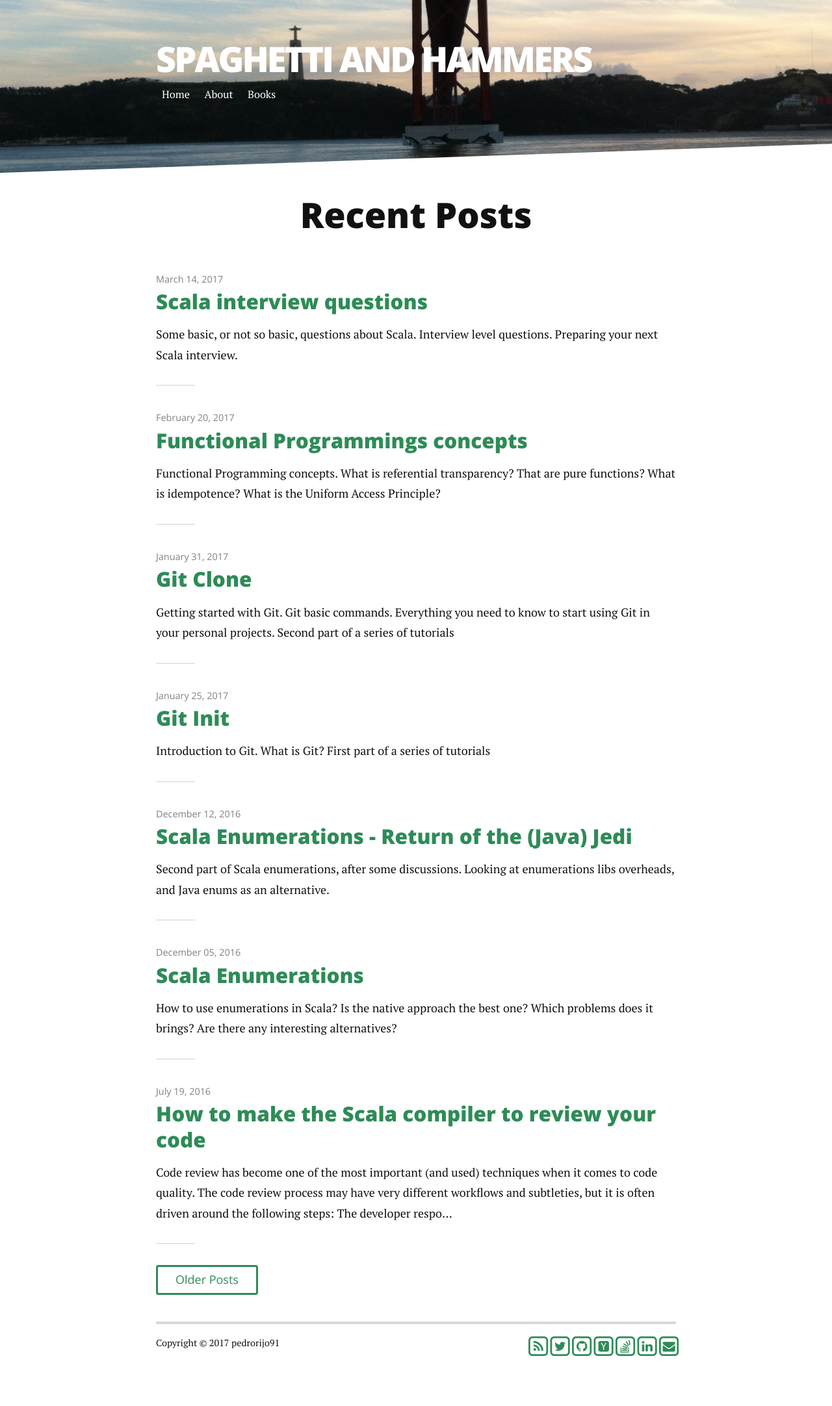
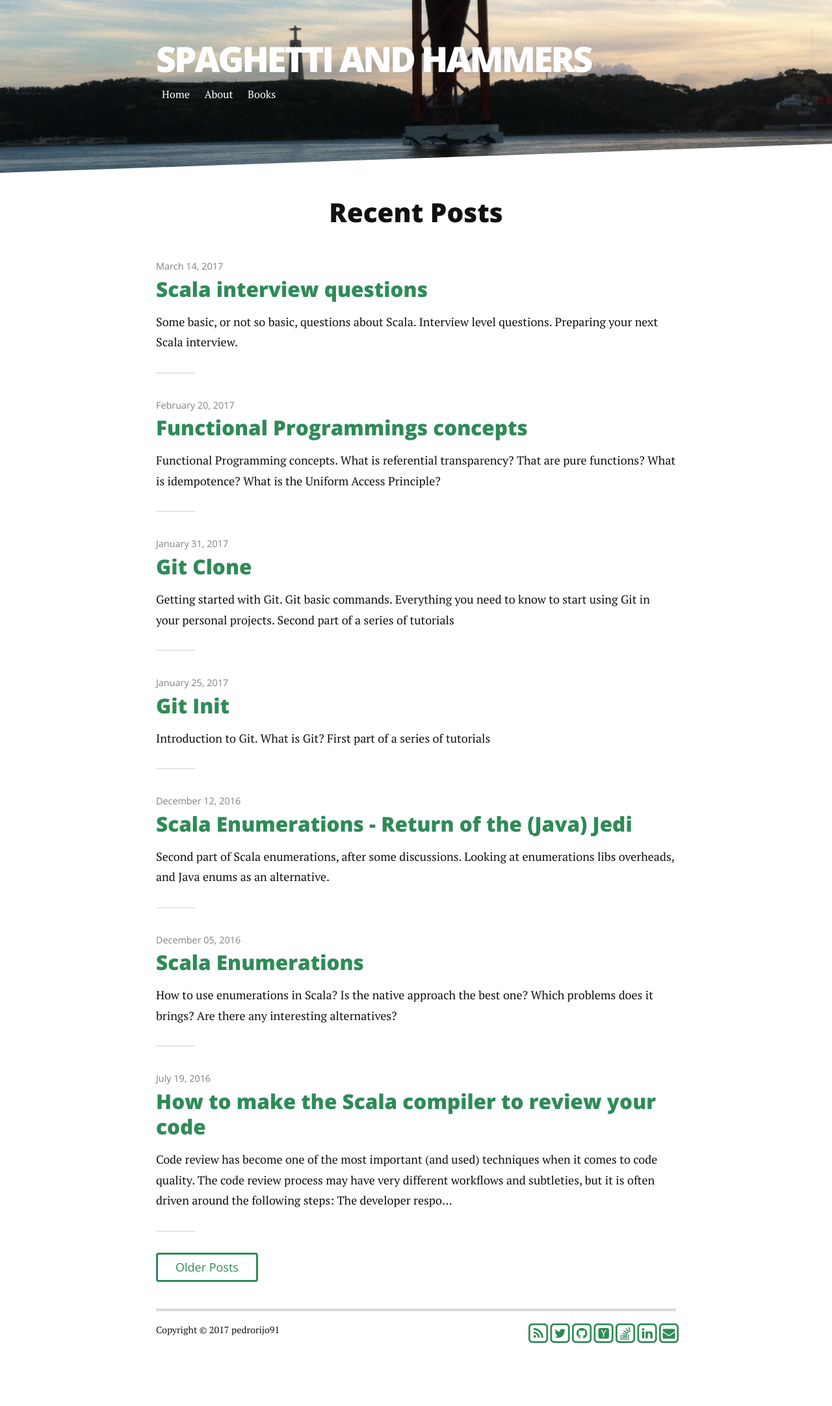
Before and after one commit to pedrorijo91/pedrorijo91.github.io, a Jekyll site: the page built from index.html, in a window 1280 px wide. Shown: the whole page at 65% size. Built offline with Jekyll 4.4.1, drawn with Linux system fonts in a browser that asks for light colours; nearby versions of some CDN libraries; the list of posts is cut into pages by our own code; comment, search, counter and statistics services are not loaded.

Commit message:
only one h1 per page

```diff
--- a/about.html
+++ b/about.html
@@ -4,7 +4,7 @@
 ---
 
 <div class="post">
-	<h1 class="pageTitle">About me</h1>
+	<h2 class="pageTitle">About me</h2>
 	<h3 class="pageTitle"><i class="fa fa-motorcycle fa-lg"></i> <i class="fa fa-plane fa-lg"></i> <i class="fa fa-tint fa-lg"></i></h3>
 	<p class="intro">Software Engineer. Lisbon <i class="fa fa-globe"></i>.</p>
 
--- a/books.html
+++ b/books.html
@@ -4,8 +4,7 @@
 ---
 
 <div class="post">
-	<h1 class="pageTitle">Book Reviews</h1>
-
+	<h2 class="pageTitle">Book Reviews</h2>
 
 	<i class="fa fa-quote-left fa-2x pull-left fa-border"></i> You cannot open a book without learning something.</br></br><cite><a href="http://en.wikipedia.org/wiki/Confucius">Confucius</a></cite>
 
--- a/index.html
+++ b/index.html
@@ -4,7 +4,7 @@
 ---
 
       <div id="home">
-        <h1 class="pageTitle">Recent Posts</h1>
+        <h2 class="pageTitle">Recent Posts</h2>
         <ul class="posts noList">
           {% for post in paginator.posts %}
             <li>
--- a/projects.html
+++ b/projects.html
@@ -4,7 +4,7 @@
 ---
 
 <div class="post">
-	<h1 class="pageTitle">Personal Projects</h1>
+	<h2 class="pageTitle">Personal Projects</h2>
 
 		<i class="fa fa-quote-left fa-2x pull-left fa-border"></i> Your first projects aren't the greatest things in the world, and they may have no money value, they may go nowhere, but that is how you learn.</br><cite><a href="http://en.wikipedia.org/wiki/Steve_Wozniak">Steve Wozniak</a></cite>
 	<br><br><br>
```
